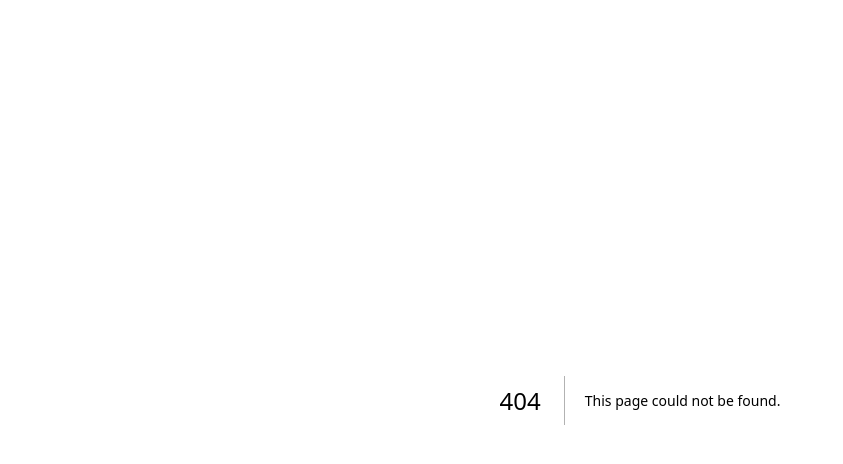
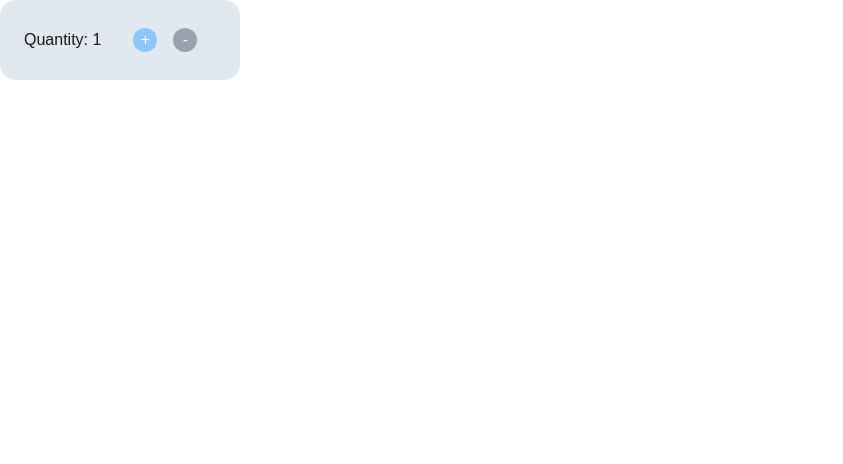
Before and after one commit to sLine03/cprg306-assignments, a Next.js app: page /week-4 in a window 1280 px wide. Before the commit this address had no page. Shown: the top 464 px of the page, without its empty margins (0-843 px from the left). Built offline with nearby package versions, Linux system fonts and the light colour scheme.

Commit message:
Add week 4 assignment

```diff
--- a/app/page.js
+++ b/app/page.js
@@ -1,19 +1,21 @@
 import Link from "next/link";
 
 export default function Home(){
+
+    let linkStyles = "text-cyan-600 underline hover:text-cyan-300";
 
   return(
   <main>
     <h1>CPRG306 Assignments</h1>
     <ul>
       <li>
-        <Link className="text-cyan-600 underline hover:text-cyan-300" href="./week-2">Week 2 Assignment</Link>
+        <Link className={linkStyles} href="./week-2">Week 2 Assignment</Link>
       </li>
       <li>
-        <Link className="text-cyan-600 underline hover:text-cyan-300" href="./week-3">Week 3 Assignment</Link>
+        <Link className={linkStyles} href="./week-3">Week 3 Assignment</Link>
       </li>
       <li>
-        <Link className="text-cyan-600 underline hover:text-cyan-300" href="./week-4">Week 4 Assignment</Link>
+        <Link className={linkStyles} href="./week-4">Week 4 Assignment</Link>
       </li>
     </ul>
   </main>
--- a/app/week-3/page.js
+++ b/app/week-3/page.js
@@ -1,5 +1,4 @@
 import ItemList from "./item-list";
-import Link from "next/link";
 
 export default function page(){
 
--- /dev/null
+++ b/app/week-4/new-item.js
@@ -0,0 +1,40 @@
+"use client";
+import { useState } from "react";
+
+export default function NewItem(){
+
+    const [quantity, setQuantity] = useState(1);
+
+    const increment = () => {
+        if (quantity < 20) {
+        setQuantity(quantity + 1);
+        }
+    }
+
+    const decrement = () =>{
+        if (quantity > 1) {
+        setQuantity(quantity - 1);
+        }
+    }
+
+    let buttonIncrement = "bg-blue-300 active:bg-yellow-200 hover:bg-blue-500 transition-colors text-white rounded-full w-6 h-6 ml-8 cursor-pointer";
+        if (quantity >= 20) {
+            buttonIncrement = "text-white rounded-full w-6 h-6 ml-8 bg-gray-400"
+        }
+
+    let buttonDecrement = "bg-red-300 active:bg-yellow-200 hover:bg-red-500 transition-colors text-white rounded-full w-6 h-6 m-4 cursor-pointer";
+        if (quantity <= 1) {
+            buttonDecrement = "text-white rounded-full w-6 h-6 m-4 bg-gray-400"
+        }
+
+    return(
+        <main>
+            <div className="flex-wrap">
+            <p className="bg-slate-200 rounded-2xl pt-3 pl-6 w-60 h-20">Quantity: {quantity}
+            <button className={buttonIncrement} onClick={increment}> + </button>
+            <button className={buttonDecrement} onClick={decrement}> - </button>
+            </p>
+            </div>
+        </main>
+    );
+}
--- /dev/null
+++ b/app/week-4/page.js
@@ -0,0 +1,11 @@
+import NewItem from "./new-item";
+
+export default function Page(){
+
+
+    return(
+        <main>
+            <NewItem />
+        </main>
+    );
+}
```
